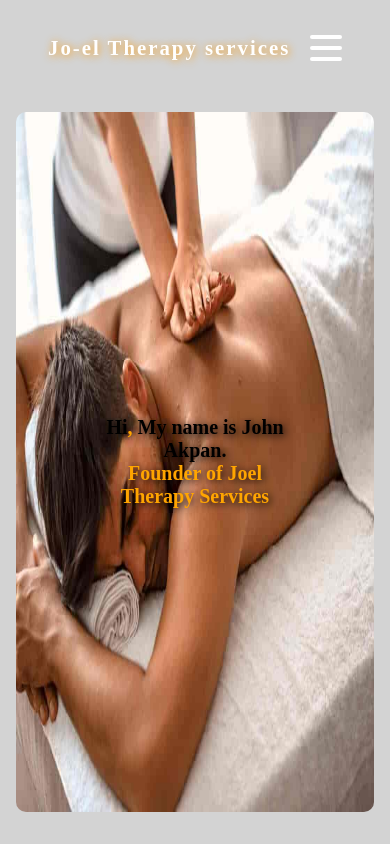
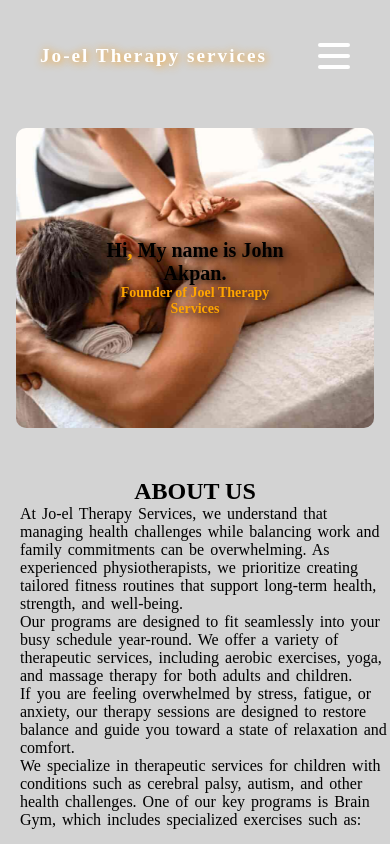
Before and after one commit to Tdavids788/Jo-el-Therapy-Services, a plain HTML site: page index.html in a window 390 px wide. Shown: the top 844 px of the page. Drawn offline with Linux system fonts and the light colour scheme.

Commit message:
Enhance responsive design for small screens
Added new media query for screens up to 450px to adjust padding, font size, and menu icon alignment.

```diff
--- a/mediaquery.css
+++ b/mediaquery.css
@@ -10,6 +10,7 @@ header {
         border-bottom-right-radius: 16px;
         margin-top: 1rem;  /* Maintain spacing on smaller screens */
         padding: 1rem 2rem;
+
     }
     body {
         width: 100%;
@@ -21,6 +22,20 @@ header {
     .CONTAC {
         padding: 20px 8px 16px 8px;
         max-width: 98vw;
+    }
+
+    .banner-img-wrapper img {
+        height: 300px; /* Reduced height for mobile screens */
+        object-fit: cover;
+        width: 100%;
+    }
+
+    .centered-title {
+        font-size: 18px; /* Slightly smaller text for better fit */
+    }
+
+    .ownership {
+        font-size: 14px;
     }
 }
 
@@ -101,6 +116,21 @@ header {
     }
 }
 
+@media screen and (max-width: 450px) {
+    div.tops {
+        padding: 0.5rem;
+        gap: 1rem;
+    }
+
+    div.tops p:first-child {
+        font-size: 1.2rem; /* Make text slightly smaller */
+    }
+
+    .menu-icon {
+        margin-left: auto; /* Push icon to the right */
+    }
+}
+
 @media screen and (min-width: 901px) {
     /* Keyframes for shake animation */
     @keyframes socialShake {
```
